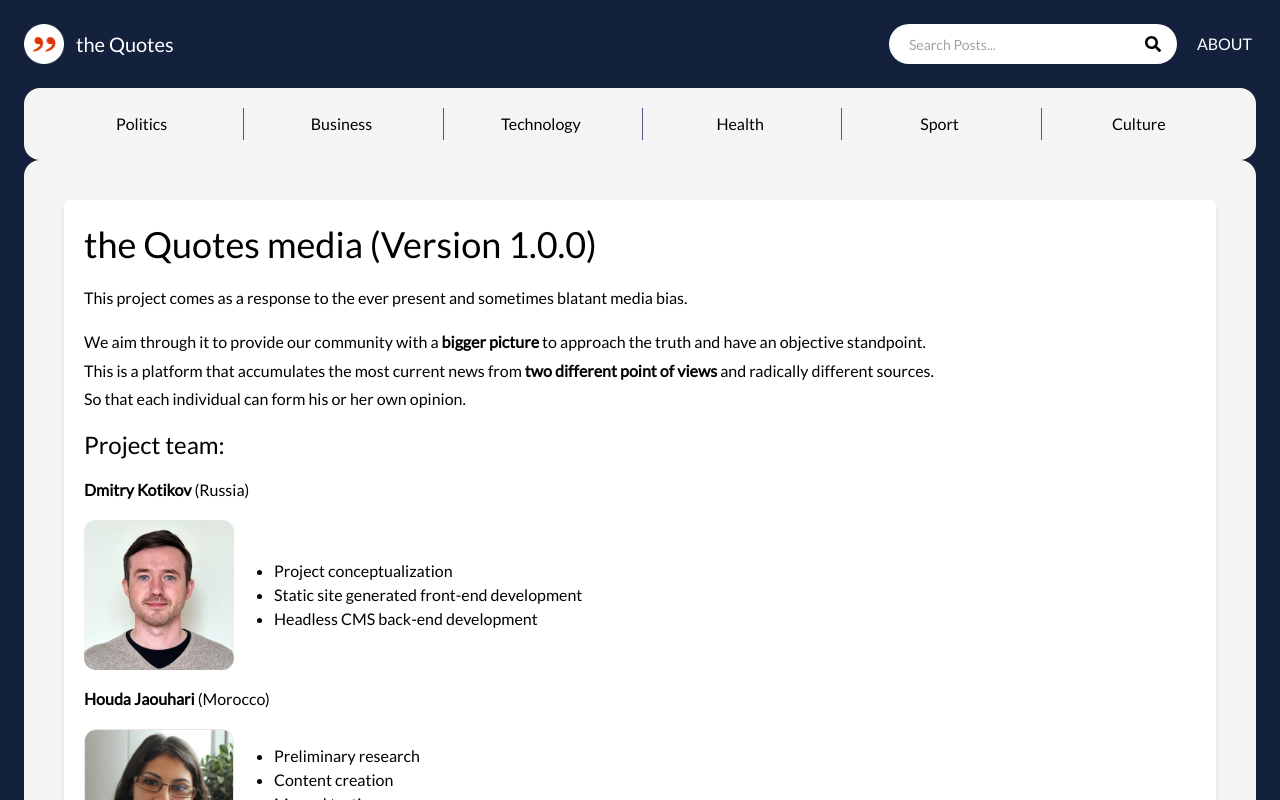
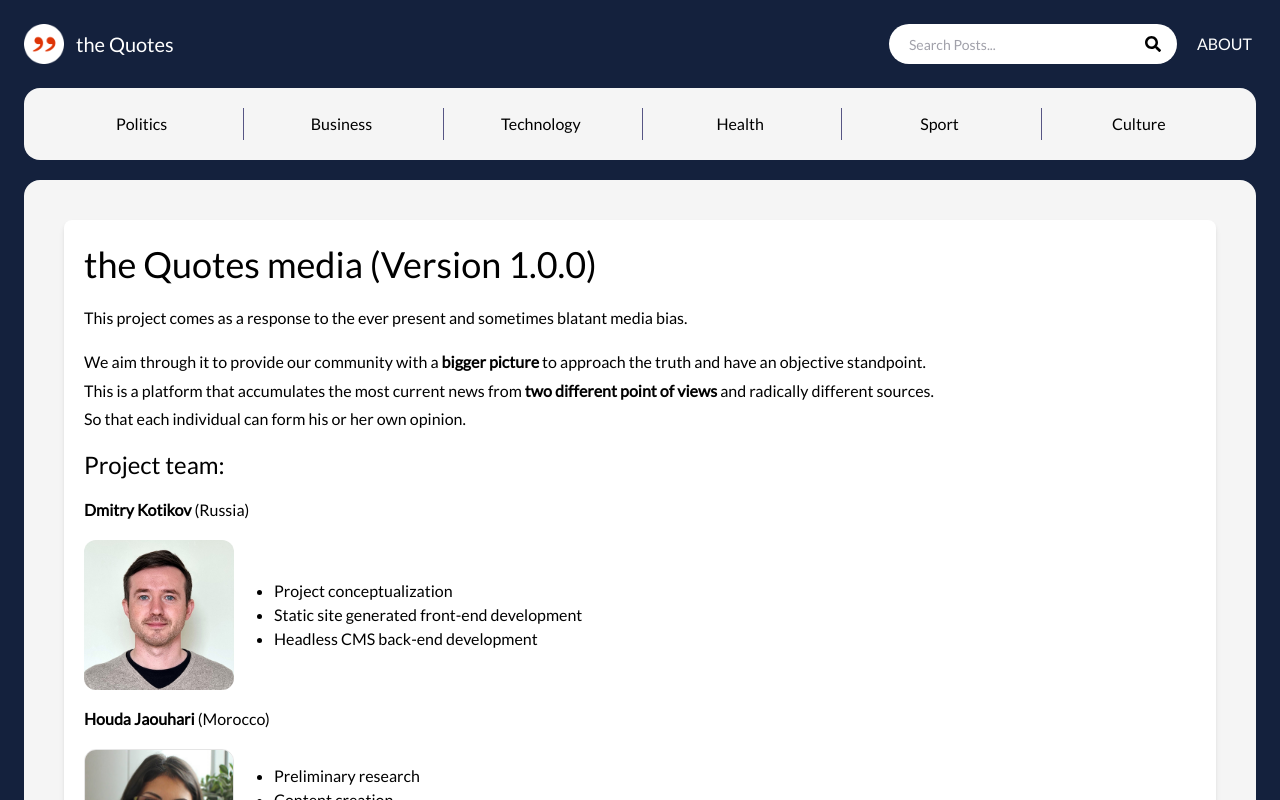
Before and after one commit to mielenyvin/thequotes_dark, a Next.js app: page /about in a window 1280 px wide. Shown: the top 800 px of the page. Built offline with nearby package versions, Linux system fonts and the light colour scheme.

Commit message:
design updates

```diff
--- a/components/CategoryList.js
+++ b/components/CategoryList.js
@@ -4,7 +4,7 @@ export default function CategoryList({ categories }) {
 
   return (
 
-    <div id="main" className="lg:grid-cols-6 md:grid-cols-3 grid grid-cols-3 p-5 gap-1 justify-evenly text-center divide-metal lg:divide-x">
+    <div id="main" className="lg:grid-cols-6 md:grid-cols-3 grid grid-cols-3 p-5 mb-0 gap-1 justify-evenly text-center divide-metal lg:divide-x">
      <Link href="/news/category?term=politics"><div className="py-1 cursor-pointer hover:text-qorange">Politics</div></Link>
      <Link href="/news/category?term=business"><div className="py-1 cursor-pointer hover:text-qorange">Business</div></Link>
      <Link href="/news/category?term=technology"><div className="py-1 cursor-pointer hover:text-qorange">Technology</div></Link>
--- a/components/Layout.js
+++ b/components/Layout.js
@@ -31,7 +31,7 @@ export default function Layout({title, keywords, desciprtion, children, categori
 </div>
 </div>
 
-<div className='pb-0 sm:pb-0'></div>
+<div className='pb-0 sm:pb-5'></div>
 
 {/* {(router.pathname === '/' || router.pathname === '/about' || router.pathname === '/news/category' || router.pathname === '/news/search') && <Showcase />} */}
 
```
